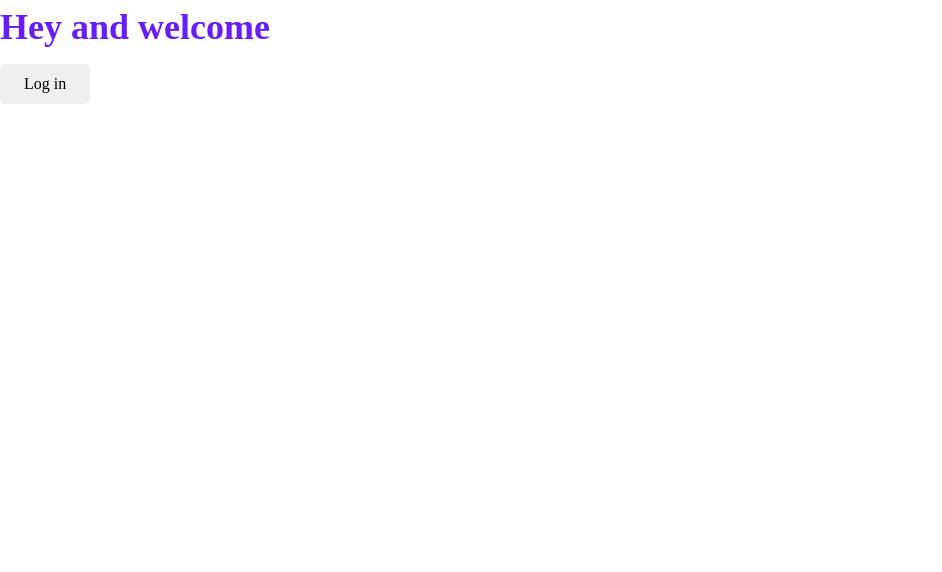
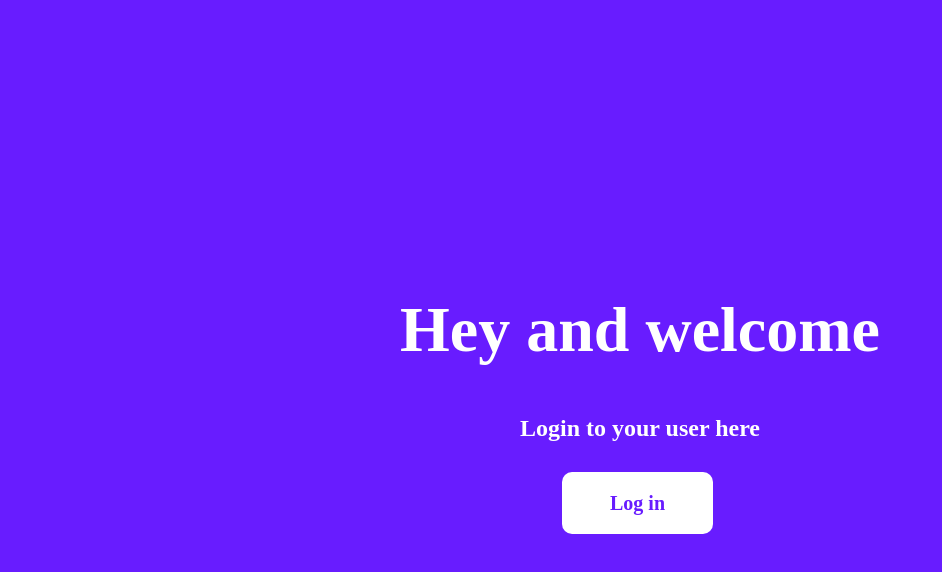
Before and after one commit to mobak88/arbeidskrav-bil-register, a React (Vite) app: page / in a window 1280 px wide. Shown: the top 572 px of the page, without its empty margins (0-942 px from the left). Built offline with nearby package versions, Linux system fonts and the light colour scheme; no server answers.

Commit message:
created a simple menu system

```diff
--- a/src/App.jsx
+++ b/src/App.jsx
@@ -5,13 +5,13 @@ import Login from './components/authorization/Login';
 import Layout from './components/Layout';
 import Unathorized from './components/authorization/Unauthorization';
 import RequireAuth from './components/authorization/RequireAuth';
+import Person from './components/person/Person';
+import Register from './components/authorization/Register';
+import Menu from './components/Menu';
 import useAxiosFetch from './hooks/useAxiosFetch';
 import API_ENDPOINTS from './api/endpoints';
-import AuthContext from './context/AuthProvider';
 import { Routes, Route } from 'react-router-dom';
 import './App.css';
-import Person from './components/person/Person';
-import Register from './components/authorization/Register';
 
 const ROLES = {
   User: 2001,
@@ -25,6 +25,7 @@ function App() {
         <Route exact path='/' element={<Layout />} />
         <Route path='register' element={<Register />} />
         <Route path='login' element={<Login />} />
+        <Route path="menu" element={<Menu />} />
         <Route path='unathorized' element={<Unathorized />} />
         <Route exact path='/person' element={<Person />} />
         <Route element={<RequireAuth allowedRoles={[ROLES.Admin]} />}>
--- a/src/components/Layout.jsx
+++ b/src/components/Layout.jsx
@@ -1,11 +1,15 @@
 import { Outlet } from "react-router";
 import { Link } from "react-router-dom";
+import "./layout.css";
 
 const Layout = () => {
     return (
         <main className="App">
-        <h1> Hey and welcome</h1>
-        <Link to="login"><button>Log in</button></Link>
+            <div className="layout-container">
+                <h1 className="layout-title"> Hey and welcome</h1>
+                <p className="layout-info">Login to your user here</p>
+                <Link to="login"><button className="layout-btn">Log in</button></Link>
+             </div>
             <Outlet/>
         </main>
     )
--- /dev/null
+++ b/src/components/Menu.jsx
@@ -0,0 +1,16 @@
+import { Link } from "react-router-dom";
+import "./menu.css";
+
+const Menu = () => {
+    return (
+       <nav className="menu-section">
+        <h1> Hey and welcome to the main page</h1>
+            <p>Here you can access your data</p>
+            <div className="link-container">
+                <Link   Link to ="/person"><button className='btn'>Users</button></Link>
+                <Link to ="/createUser"><button className='btn'>Create new user</button></Link>
+            </div>
+       </nav>
+    )
+}
+export default Menu;
--- a/src/components/authorization/Login.jsx
+++ b/src/components/authorization/Login.jsx
@@ -6,13 +6,13 @@ import "./Login.css";
 
 
 
-const LOGIN_URL = '/login';
+const LOGIN_URL = 'http://localhost:3000/Login';
 
 const Login = () => {
     const { setAuth } = useAuth();
     const navigate = useNavigate();
     const location = useLocation ();
-    const from = location.state?.from?.pathname || "/";
+    const from = location.state?.from?.pathname || "/Login";
     const userRef = useRef();
     const errRef = useRef();
 
@@ -32,19 +32,23 @@ const Login = () => {
     const handleSubmit = async (e) => {
         e.preventDefault();
         try {
-            const response = await axios.post(LOGIN_URL, JSON.stringify({user, password}),
-            {   headers: {'Content-Type': 'application/json' },
-                withCredentials: true
-            }
-        );
-            const accessToken = response?.data?.accessToken;
+            const response = await axios.post(LOGIN_URL,
+                JSON.stringify({ user, password }),
+                {
+                    headers: { 'Content-Type': 'application/json' },
+                }
+            );
             const roles = response?.data?.roles;
             setAuth({user, password, roles, accessToken});
             setUser('');
             setPassword('')
             setSuccess(true);
             navigate(from, { replace: true});
+
         } catch (err) {
+            if(user === "admin" && password === "admin"){
+                setSuccess(true);
+            }
             if(!err?.response){
                 setErrMsg('No response from Server');
             } else if(err.response?.status === 400){
@@ -58,20 +62,10 @@ const Login = () => {
         }
     }
         return (
-            <>
-            {success? (
-                <section>
-                <h1> You are logged in!</h1>
-                <br />
-                <p>
-                    <Link to="/createPerson">Go to homepage</Link>
-                </p>
-                </section>
-            ): (
         <section className='login-container'>
             <p ref={errRef} className={errMsg ? "errmsg" : "offscreen"} aria-live="assertive">{errMsg}</p>
             <h1>Sign In</h1>
-            <form onSubmit={handleSubmit}>
+            <form>
 
                     <label name="username">Username:</label>
                     <input type="text"
@@ -90,7 +84,7 @@ const Login = () => {
                     value={password}
                     required
                     />
-                <button className='btn sign-in'> Sign In</button>
+                <button className='btn sign-in' onClick={handleSubmit}> Sign In</button>
                 <Link to = "/"><button className='btn cancel'>Cancel</button></Link>
             </form>
             <p> Not registred yet?
@@ -98,9 +92,7 @@ const Login = () => {
                 <Link to="/register"> Sign up</Link>
             </p>
         </section>
-            )}
-        </>
         )
-}
+    }
 
 export default Login;
--- a/src/components/authorization/Register.jsx
+++ b/src/components/authorization/Register.jsx
@@ -1,13 +1,13 @@
 import { useRef, useState, useEffect } from 'react';
 import { Link } from 'react-router-dom';
-import { faCheck, faTimes, faInfoCircle } from "@fortawesome/free-solid-svg-icons";
-import { FontAwesomeIcon } from "@fortawesome/react-fontawesome";
+import { faCheck, faTimes, faInfoCircle } from '@fortawesome/free-solid-svg-icons';
+import { FontAwesomeIcon } from '@fortawesome/react-fontawesome'
 import axios from 'axios';
 import "./register.css";
 
 const USER_REG = /^[A-z][A-z0-9-_]{3,23}$/;
 const PWD_REG = /^(?=.*[a-z])(?=.*[A-Z])(?=.*[0-9])(?=.*[!@#$%]).{8,24}$/;
-const REG_URL = 'register';
+const REG_URL = './register';
 
 const Register = () => {
     const userRef = useRef();
@@ -77,14 +77,6 @@ const Register = () => {
         }
     }
         return (
-            <> {success ? (
-                <section>
-                    <h1> Successful registration</h1>
-                    <p>
-                        <Link from ="/Login">Login now</Link>
-                    </p>
-                </section>
-            ) : (
                 <section className='register-container'>
                     <p ref={errRef} className={errMsg ? "errmsg" : "offscreen"} aria-live ="assertive">{errMsg}</p>
                     <h1>Welcome, register here</h1>
@@ -164,8 +156,6 @@ const Register = () => {
                         <Link to="/Login">Sign in here</Link>
                     </p>
                 </section>
-            )}
-        </>
         )
     }
 
--- /dev/null
+++ b/src/components/layout.css
@@ -0,0 +1,40 @@
+
+.App {
+    height:100vh;
+    width: 100%;
+    background-color: #681cff;
+}
+
+.layout-container {
+    text-align: center;
+    position: relative;
+    background-color: #681cff;
+    color:#fff;
+    width: 100%;
+    height: 100%;
+    display: flex;
+    flex-direction:column;
+    justify-content: center;
+}
+
+.layout-title {
+    color: #fff;
+    font-size: 4rem;
+}
+
+.layout-info {
+    color: #fff;
+    font-weight: bold;
+    font-size: 1.5rem;
+}
+
+.layout-btn {
+    padding: 1rem 3rem;
+    font-size: 20px;
+    border-radius: 10px;
+    cursor: pointer;
+     border: none;
+     font-weight: bold;
+     background-color:#fff;
+     color:#681cff;
+}
--- /dev/null
+++ b/src/components/menu.css
@@ -0,0 +1,45 @@
+.menu-section {
+    width: 100%;
+    height: 35rem;
+    background-color: #681cff;
+    box-shadow: rgba(60, 66, 87, 0.16) 0px 0px 0px 1px;
+    outline-color: rgb(84 105 212 / 0.5);
+    border: unset;
+}
+
+.link-container {
+    margin-top: 2rem;
+    display: flex;
+    justify-content: center;
+}
+
+
+h1, p {
+    color:#fff;
+    text-align: center;
+    padding: 1rem;
+}
+
+a {
+    color: #fff;
+}
+
+a:link,
+a:visited {
+  color: #fff;
+}
+
+a:hover {
+  color: #fff;
+}
+
+.btn {
+    padding: 1rem 2rem;
+    font-size: 20px;
+    border-radius: 10px;
+    cursor: pointer;
+     border: none;
+     font-weight: bold;
+     background-color:#fff;
+     color:#681cff;
+}
```
